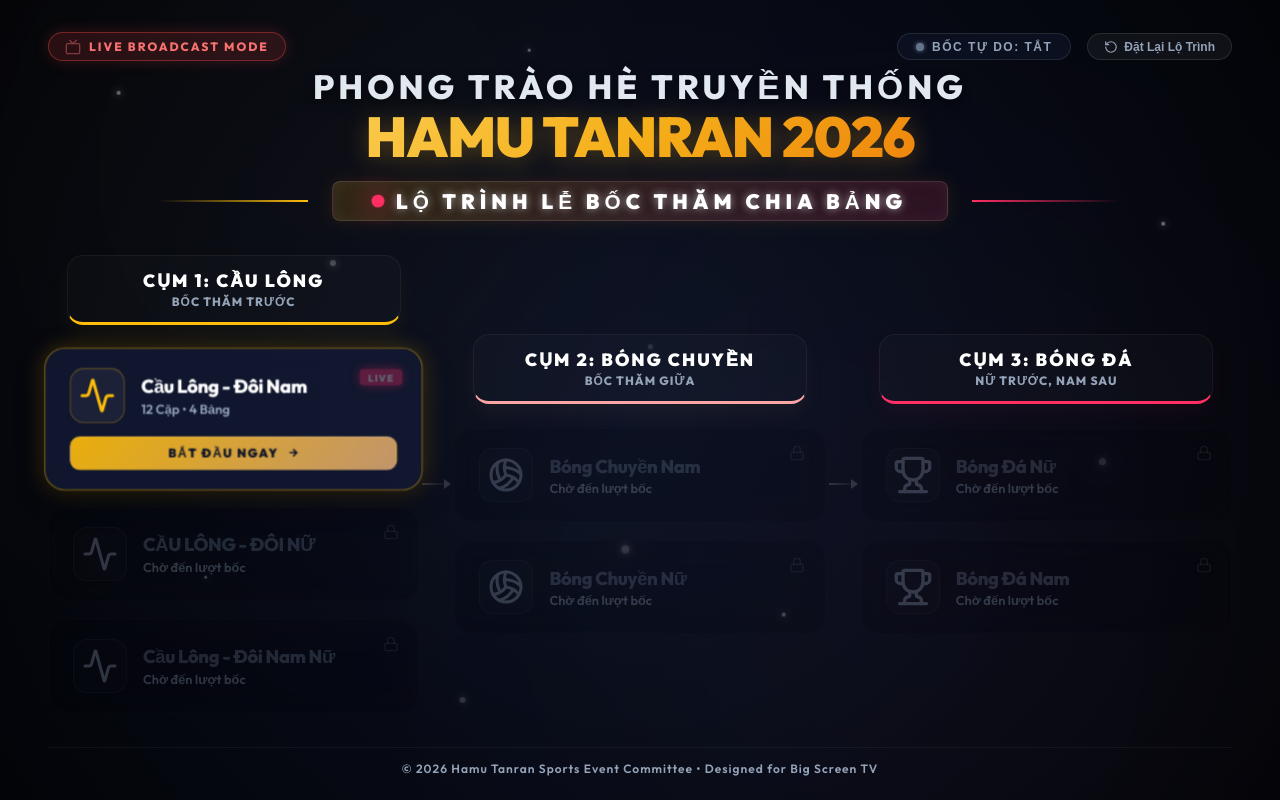
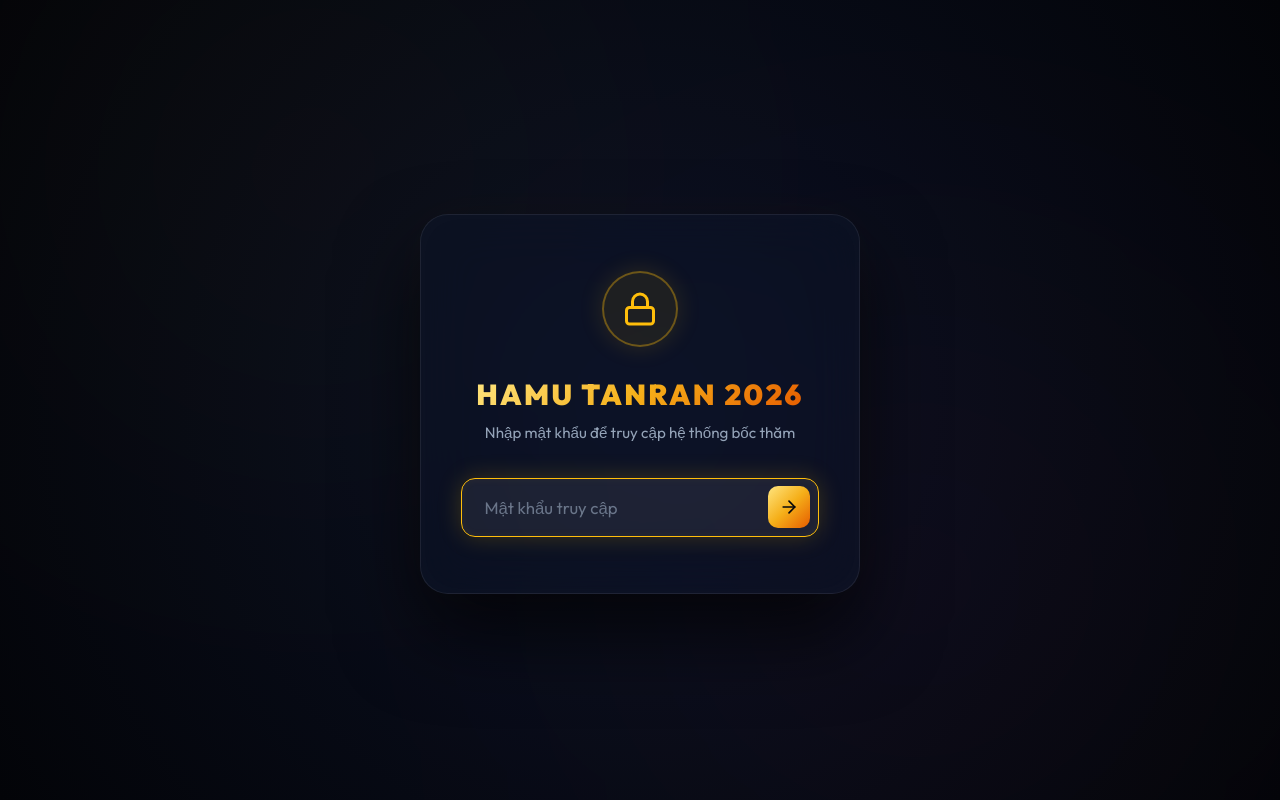
Before and after one commit to vinhlt88/hmtr_web, a React app in the folder frontend/: page / in a window 1280 px wide. Built offline with nearby package versions, Linux system fonts and the light colour scheme; the HTML template or start-up script is replaced by a standard one.

Commit message:
Add premium password protection lock screen with password 'hmtr2026'

```diff
--- a/frontend/src/App.jsx
+++ b/frontend/src/App.jsx
@@ -1,4 +1,6 @@
+import { useState } from 'react';
 import { BrowserRouter, Routes, Route, useParams } from 'react-router-dom';
+import { Lock, ArrowRight, ShieldAlert } from 'lucide-react';
 import Home from './pages/Home';
 import DrawDashboard from './pages/DrawDashboard';
 
@@ -8,6 +10,64 @@ const DrawDashboardWrapper = () => {
 };
 
 function App() {
+  const [isAuthenticated, setIsAuthenticated] = useState(() => {
+    return localStorage.getItem('hmtr_auth_2026') === 'true';
+  });
+  const [password, setPassword] = useState('');
+  const [error, setError] = useState(false);
+
+  const handleSubmit = (e) => {
+    e.preventDefault();
+    if (password === 'hmtr2026') {
+      localStorage.setItem('hmtr_auth_2026', 'true');
+      setIsAuthenticated(true);
+      setError(false);
+    } else {
+      setError(true);
+      setPassword('');
+    }
+  };
+
+  if (!isAuthenticated) {
+    return (
+      <div className="lock-screen dark-theme">
+        <div className="ambient-glow glow-1"></div>
+        <div className="ambient-glow glow-2"></div>
+        <div className="lock-card">
+          <div className="lock-icon-wrapper">
+            <Lock className="lock-icon" size={36} />
+          </div>
+          <h2 className="lock-title">HAMU TANRAN 2026</h2>
+          <p className="lock-subtitle">Nhập mật khẩu để truy cập hệ thống bốc thăm</p>
+
+          <form onSubmit={handleSubmit} className="lock-form">
+            <div className={`input-wrapper ${error ? 'shake-error' : ''}`}>
+              <input
+                type="password"
+                placeholder="Mật khẩu truy cập"
+                value={password}
+                onChange={(e) => {
+                  setPassword(e.target.value);
+                  if (error) setError(false);
+                }}
+                autoFocus
+                className="lock-input"
+              />
+              <button type="submit" className="lock-submit-btn">
+                <ArrowRight size={20} />
+              </button>
+            </div>
+            {error && (
+              <div className="error-message">
+                <ShieldAlert size={16} /> Mật khẩu không chính xác!
+              </div>
+            )}
+          </form>
+        </div>
+      </div>
+    );
+  }
+
   return (
     <BrowserRouter>
       <Routes>
--- a/frontend/src/index.css
+++ b/frontend/src/index.css
@@ -57,3 +57,161 @@ h1, h2, h3, h4, h5, h6 {
   flex-direction: column;
   overflow: hidden;
 }
+
+/* Premium Lock Screen Styles */
+.lock-screen {
+  height: 100vh;
+  width: 100vw;
+  display: flex;
+  align-items: center;
+  justify-content: center;
+  background-color: var(--dark-bg);
+  background-image: var(--dark-gradient);
+  position: relative;
+  overflow: hidden;
+  font-family: 'Outfit', sans-serif;
+  color: var(--text-light);
+}
+
+.lock-card {
+  background: rgba(13, 20, 44, 0.45);
+  backdrop-filter: blur(25px);
+  -webkit-backdrop-filter: blur(25px);
+  border: 1px solid rgba(255, 255, 255, 0.08);
+  border-radius: 28px;
+  padding: 3.5rem 2.5rem;
+  width: 90%;
+  max-width: 440px;
+  display: flex;
+  flex-direction: column;
+  align-items: center;
+  box-shadow:
+    0 40px 80px rgba(0, 0, 0, 0.7),
+    0 0 50px rgba(255, 190, 11, 0.03),
+    inset 0 0 30px rgba(255, 255, 255, 0.02);
+  position: relative;
+  z-index: 10;
+  text-align: center;
+}
+
+.lock-icon-wrapper {
+  width: 76px;
+  height: 76px;
+  border-radius: 50%;
+  background: rgba(255, 190, 11, 0.08);
+  border: 2px solid rgba(255, 190, 11, 0.35);
+  display: flex;
+  align-items: center;
+  justify-content: center;
+  margin-bottom: 1.8rem;
+  color: var(--neon-gold);
+  box-shadow: 0 0 25px rgba(255, 190, 11, 0.15);
+}
+
+.lock-title {
+  font-size: 1.8rem;
+  background: var(--gold-metallic);
+  -webkit-background-clip: text;
+  -webkit-text-fill-color: transparent;
+  margin-bottom: 0.6rem;
+  letter-spacing: 0.08em;
+  font-weight: 900;
+}
+
+.lock-subtitle {
+  color: var(--text-light-muted);
+  font-size: 0.95rem;
+  margin-bottom: 2.2rem;
+  font-weight: 400;
+  line-height: 1.4;
+}
+
+.lock-form {
+  width: 100%;
+}
+
+.input-wrapper {
+  position: relative;
+  width: 100%;
+  display: flex;
+  align-items: center;
+  border-radius: 14px;
+  background: rgba(255, 255, 255, 0.04);
+  border: 1px solid rgba(255, 255, 255, 0.08);
+  transition: all 0.30s cubic-bezier(0.4, 0, 0.2, 1);
+}
+
+.input-wrapper:focus-within {
+  border-color: var(--neon-gold);
+  box-shadow:
+    0 0 25px rgba(255, 190, 11, 0.2),
+    inset 0 0 10px rgba(255, 190, 11, 0.05);
+  background: rgba(255, 255, 255, 0.07);
+}
+
+.lock-input {
+  width: 100%;
+  background: transparent;
+  border: none;
+  padding: 1.1rem 3.8rem 1.1rem 1.4rem;
+  color: var(--text-light);
+  font-size: 1.05rem;
+  outline: none;
+  font-family: 'Outfit', sans-serif;
+  letter-spacing: 0.25em;
+}
+
+.lock-input::placeholder {
+  letter-spacing: normal;
+  color: var(--text-light-muted);
+  opacity: 0.65;
+}
+
+.lock-submit-btn {
+  position: absolute;
+  right: 8px;
+  width: 42px;
+  height: 42px;
+  border-radius: 10px;
+  background: var(--gold-metallic);
+  border: none;
+  color: #04060d;
+  display: flex;
+  align-items: center;
+  justify-content: center;
+  cursor: pointer;
+  transition: all 0.2s ease;
+}
+
+.lock-submit-btn:hover {
+  transform: scale(1.04);
+  box-shadow: 0 0 18px rgba(255, 190, 11, 0.5);
+}
+
+.error-message {
+  margin-top: 1.2rem;
+  color: var(--neon-red);
+  font-size: 0.88rem;
+  display: flex;
+  align-items: center;
+  justify-content: center;
+  gap: 0.5rem;
+  animation: error-slide-up 0.3s cubic-bezier(0.4, 0, 0.2, 1);
+}
+
+.shake-error {
+  animation: shake-anim 0.4s ease-in-out;
+  border-color: var(--neon-red) !important;
+  box-shadow: 0 0 20px rgba(255, 46, 99, 0.25) !important;
+}
+
+@keyframes shake-anim {
+  0%, 100% { transform: translateX(0); }
+  15%, 45%, 75% { transform: translateX(-8px); }
+  30%, 60%, 90% { transform: translateX(8px); }
+}
+
+@keyframes error-slide-up {
+  from { opacity: 0; transform: translateY(6px); }
+  to { opacity: 1; transform: translateY(0); }
+}
```
